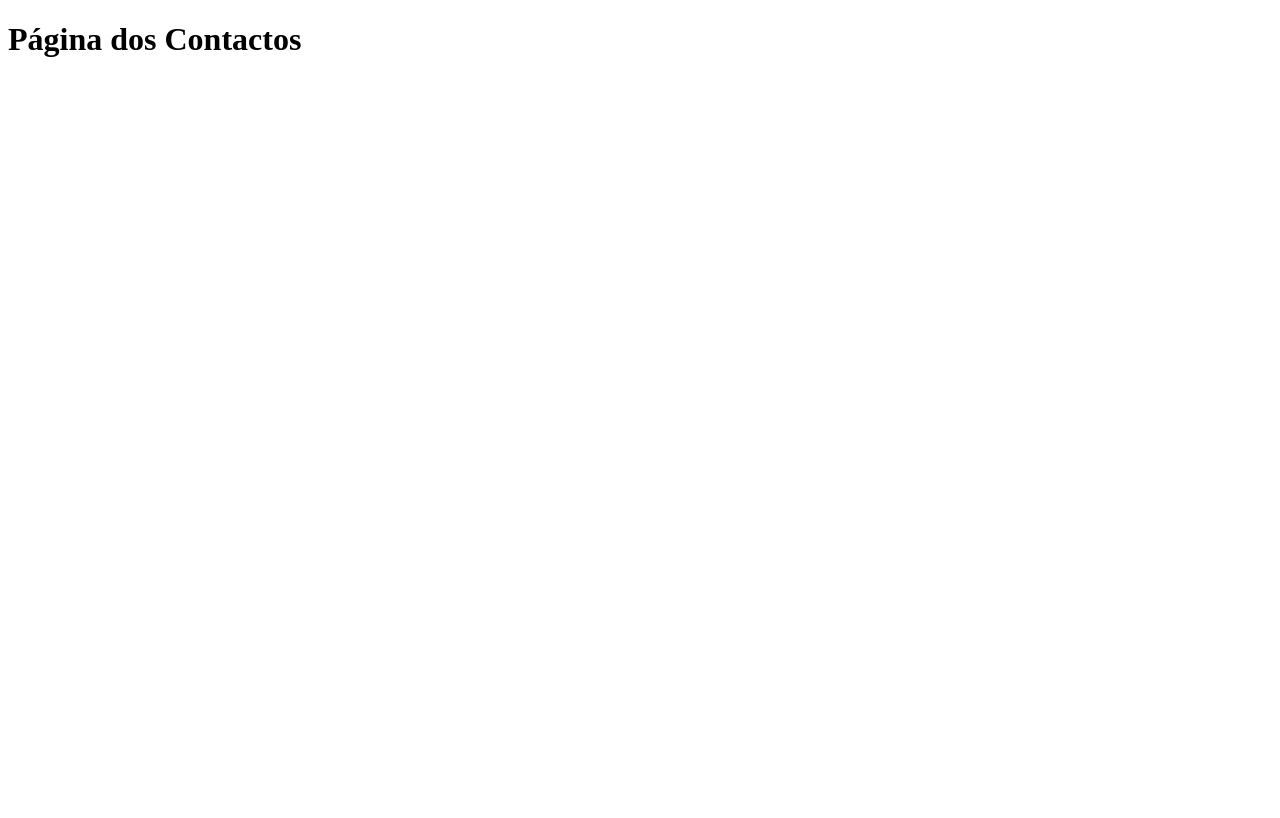
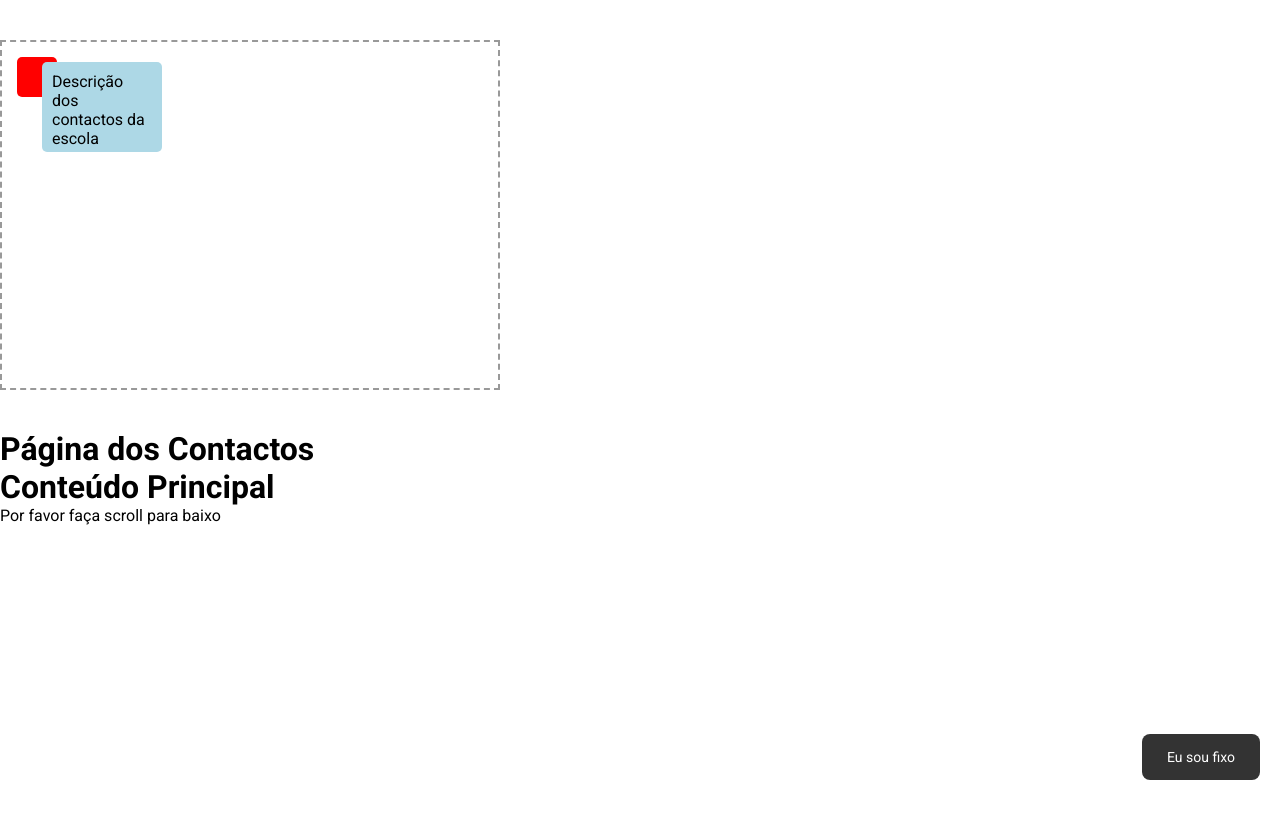
Before and after one commit to RicLps/asibd-site-rl, a plain HTML site: page contactos.html in a window 1280 px wide. Shown: the top 818 px of the page. Drawn offline with Linux system fonts and the light colour scheme.

Commit message:
CSS Elements Positioning

```diff
--- a/contactos.html
+++ b/contactos.html
@@ -3,9 +3,33 @@
   <head>
     <title>Contactos do Curso</title>
     <meta charset="UTF-8">
+    <link rel="stylesheet" type="text/css" href="./styles/contactos.css">
+    <link rel="preconnect" href="https://fonts.googleapis.com">
+    <link rel="preconnect" href="https://fonts.gstatic.com" crossorigin>
+    <link href="https://fonts.googleapis.com/css2?family=Roboto:ital,wght@0,100..900;1,100..900&display=swap" rel="stylesheet">
   </head>
+  <body>
+    <section>
+      <div class="container">
+        <div class="box">
+          <p>Descrição dos contactos da escola</p>
+        </div>
+        <div class="empty-box">
+        </div>
+      </div>
+    </section>
+    <h1>Página dos Contactos</h1>
+    <div class="fixed-area">Eu sou fixo</div>
+    <div class="conteudo">
+      <h1>Conteúdo Principal</h1>
+      <p>Por favor faça scroll para baixo</p>
+      <p style="margin-top: 1500px">Fim da página</p>
+    </div>
 
-  <body>
-    <h1>Página dos Contactos</h1>
+    <div class="container2">
+      <h2 class="titulo-sticky">Título de Sticky</h2>
+      <p>Conteúdo do parágrafo</p>
+      <p style="margin-top: 1500px">Fim da página</p>
+    </div>
   </body>
 </html>
--- /dev/null
+++ b/styles/contactos.css
@@ -0,0 +1,66 @@
+* {
+  margin: 0;
+  padding: 0;
+  box-sizing: border-box;
+}
+
+body {
+  color: #000000;
+  font-family: "Roboto", Arial, sans-serif;
+}
+
+.container {
+  width: 500px;
+  height: 350px;
+  border: 2px dashed #999;
+  margin: 40px 0;
+  padding: 15px;
+  position: relative;
+  bottom: 0;
+  right: 0;
+}
+
+.box {
+  width: 120px;
+  height: 90px;
+  background-color: lightblue;
+  position: absolute;
+  top: 20px;
+  left: 40px;
+  padding: 10px;
+  border-radius: 5px;
+}
+
+.empty-box {
+  width: 40px;
+  height: 40px;
+  background-color: red;
+  padding: 10px;
+  border-radius: 5px;
+}
+
+.fixed-area {
+  padding: 15px 25px;
+  background-color: #333;
+  color: #fff;
+  border-radius: 8px;
+  font-size: 14px;
+  position: fixed;
+  bottom: 20px;
+  right: 20px;
+}
+
+.container2 {
+  border: 2px solid #ddd;
+  padding: 20px;
+  max-width: 600px;
+}
+
+.titulo-sticky {
+  position: sticky;
+  top: 0;
+  background-color: #fff;
+  padding: 10px;
+  font-size: 24px;
+  border-bottom: 2px solid #ccc
+}
```
Also changed, not shown: styles/main.css (+8 -0 lines).
